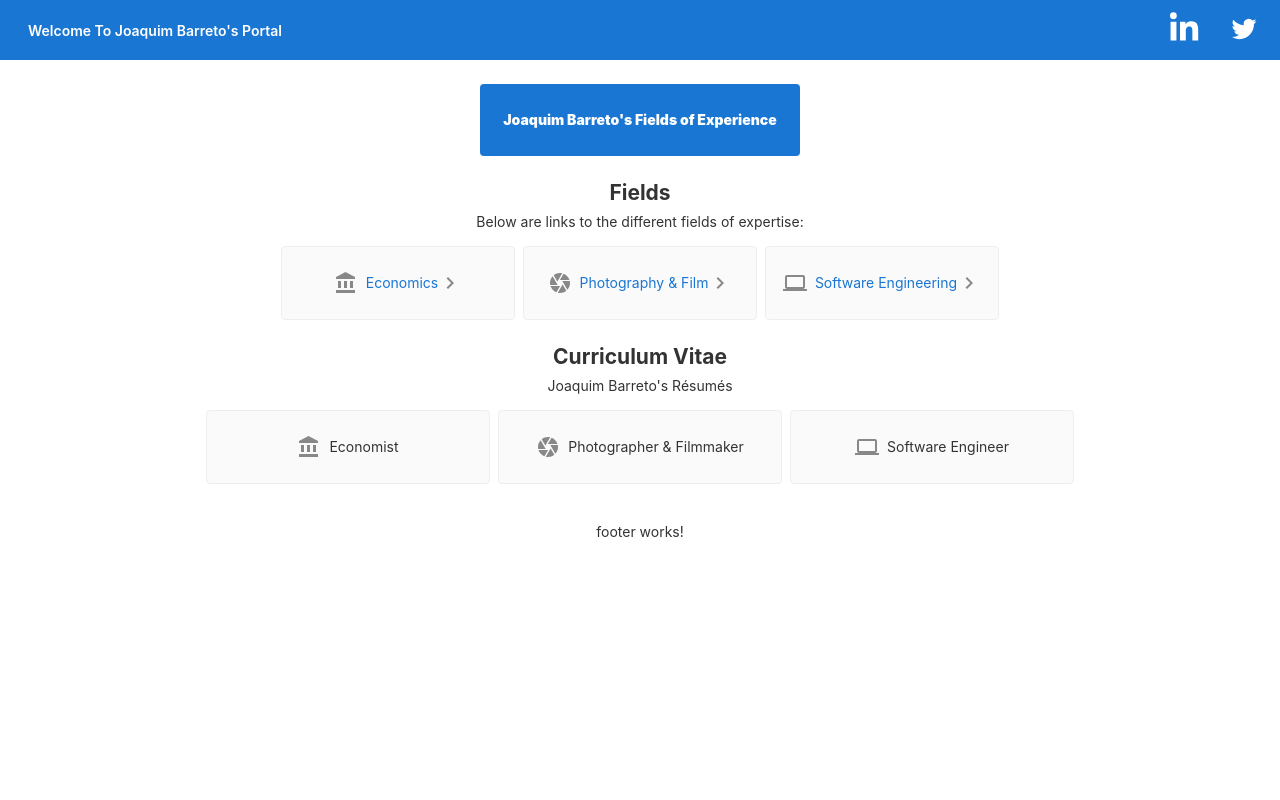
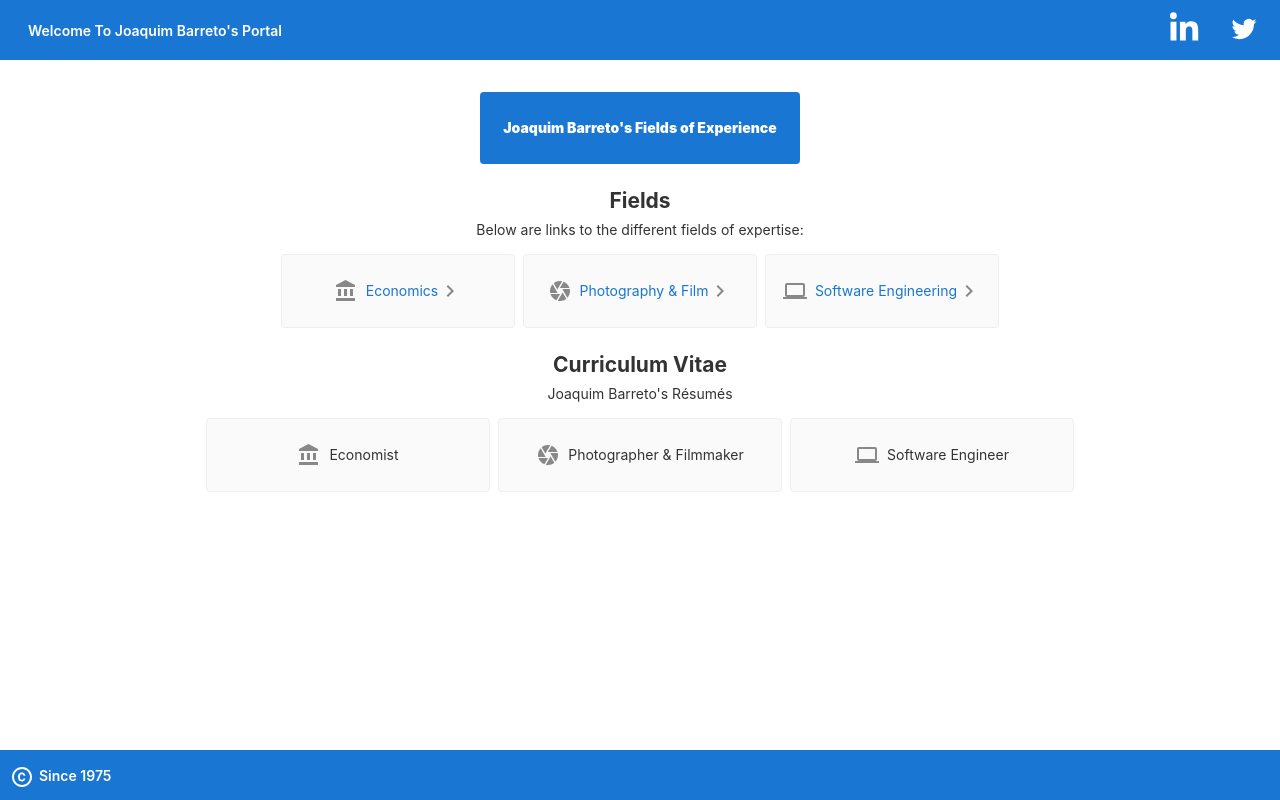
Before and after one commit to joaquimbarreto/joaquimbarreto-pt, an Angular app: page / in a window 1280 px wide. Built offline with nearby package versions, Linux system fonts and the light colour scheme.

Commit message:
sticky footer

```diff
--- a/src/app/app.component.css
+++ b/src/app/app.component.css
@@ -1,5 +1,6 @@
 :host {
-    font-family: -apple-system, BlinkMacSystemFont, "Segoe UI", Roboto, Helvetica, Arial, sans-serif, "Apple Color Emoji", "Segoe UI Emoji", "Segoe UI Symbol";
+  font-family: -apple-system, BlinkMacSystemFont, "Segoe UI", Roboto, Helvetica,
+    Arial, sans-serif, "Apple Color Emoji", "Segoe UI Emoji", "Segoe UI Symbol";
   font-size: 14px;
   color: #333;
   box-sizing: border-box;
@@ -26,7 +27,7 @@
 
 .toolbar {
   height: 60px;
-    margin: -8px;
+  margin: 0px;
   display: flex;
   align-items: center;
   background-color: #1976d2;
@@ -117,7 +118,6 @@
   background-color: #fafafa;
 }
 
-
 .card-container .card:not(.highlight-card) {
   cursor: pointer;
 }
@@ -184,7 +184,7 @@
 }
 
 .terminal pre {
-    font-family: SFMono-Regular,Consolas,Liberation Mono,Menlo,monospace;
+  font-family: SFMono-Regular, Consolas, Liberation Mono, Menlo, monospace;
   color: white;
   padding: 0 1rem 1rem;
   margin: 0;
@@ -210,16 +210,20 @@
   box-shadow: 0px 3px 15px rgba(0, 0, 0, 0.2);
 }
 
-  footer {
-    margin-top: 8px;
+.site {
+  min-height: 100%;
+  margin-bottom: -50px;
+}
+
+.resume {
+  margin-bottom: 50px;
+}
+
+.footer {
+  background-color: #1976d2;
   display: flex;
   align-items: center;
-    line-height: 20px;
-  }
-
-  footer a {
-    display: flex;
-    align-items: center;
+  height: 50px;
 }
 
 .github-star-badge {
@@ -228,18 +232,19 @@
   align-items: center;
   font-size: 12px;
   padding: 3px 10px;
-    border: 1px solid rgba(27,31,35,.2);
+  border: 1px solid rgba(27, 31, 35, 0.2);
   border-radius: 3px;
-    background-image: linear-gradient(-180deg,#fafbfc,#eff3f6 90%);
+  background-image: linear-gradient(-180deg, #fafbfc, #eff3f6 90%);
   margin-left: 4px;
   font-weight: 600;
-    font-family: -apple-system,BlinkMacSystemFont,Segoe UI,Helvetica,Arial,sans-serif,Apple Color Emoji,Segoe UI Emoji,Segoe UI Symbol;
+  font-family: -apple-system, BlinkMacSystemFont, Segoe UI, Helvetica, Arial,
+    sans-serif, Apple Color Emoji, Segoe UI Emoji, Segoe UI Symbol;
 }
 
 .github-star-badge:hover {
-    background-image: linear-gradient(-180deg,#f0f3f6,#e6ebf1 90%);
-    border-color: rgba(27,31,35,.35);
-    background-position: -.5em;
+  background-image: linear-gradient(-180deg, #f0f3f6, #e6ebf1 90%);
+  border-color: rgba(27, 31, 35, 0.35);
+  background-position: -0.5em;
 }
 
 .github-star-badge .material-icons {
@@ -248,11 +253,9 @@
   margin-right: 4px;
 }
 
-
 /* Responsive Styles */
 @media screen and (max-width: 767px) {
-
-    .card-container > *:not(.circle-link) ,
+  .card-container > *:not(.circle-link),
   .terminal {
     width: 100%;
   }
@@ -261,6 +264,4 @@
     height: 16px;
     margin: 8px 0;
   }
-
-
 }
--- a/src/app/app.component.html
+++ b/src/app/app.component.html
@@ -1,3 +1,4 @@
+<div class="site">
   <!-- Toolbar -->
   <div class="toolbar" role="banner">
     <span>Welcome To Joaquim Barreto's Portal</span>
@@ -230,15 +231,16 @@
         <span>Software Engineer</span>
       </div>
     </div>
-
+    <div class="resume">
       <app-economist [show]="showEconomist"></app-economist>
       <app-photographer [show]="showPhotographer"></app-photographer>
       <app-engineer [show]="showEngineer"></app-engineer>
+    </div>
+  </div>
+</div>
 
 <!-- Footer -->
-  <footer>
+<footer class="footer">
   <app-footer></app-footer>
 </footer>
-</div>
-
 <router-outlet></router-outlet>
--- a/src/app/components/footer/footer.component.css
+++ b/src/app/components/footer/footer.component.css
@@ -0,0 +1,20 @@
+.footer-copyright {
+  margin-left: 10px;
+  background-color: #1976d2;
+  display: flex;
+  justify-content: center;
+}
+
+.footer-copyright svg.material-icons path {
+  fill: #fff;
+}
+
+.footer-copyright p {
+  color: #fff;
+  font-weight: 600;
+  margin-left: 5px;
+}
+
+.material-icons {
+  margin-top: 12px;
+}
--- a/src/app/components/footer/footer.component.html
+++ b/src/app/components/footer/footer.component.html
@@ -1 +1,18 @@
-<p>footer works!</p>
+<div class="footer-copyright">
+  <svg
+    class="material-icons"
+    xmlns="http://www.w3.org/2000/svg"
+    xmlns:xlink="http://www.w3.org/1999/xlink"
+    width="24"
+    height="24"
+    viewBox="0 0 24 24"
+  >
+    <defs><path id="a" d="M24 0v24H0V0h24z" /></defs>
+    <clipPath id="b"><use xlink:href="#a" overflow="visible" /></clipPath>
+    <path
+      d="M10.08 10.86c.05-.33.16-.62.3-.87s.34-.46.59-.62c.24-.15.54-.22.91-.23.23.01.44.05.63.13.2.09.38.21.52.36s.25.33.34.53.13.42.14.64h1.79c-.02-.47-.11-.9-.28-1.29s-.4-.73-.7-1.01-.66-.5-1.08-.66-.88-.23-1.39-.23c-.65 0-1.22.11-1.7.34s-.88.53-1.2.92-.56.84-.71 1.36S8 11.29 8 11.87v.27c0 .58.08 1.12.23 1.64s.39.97.71 1.35.72.69 1.2.91 1.05.34 1.7.34c.47 0 .91-.08 1.32-.23s.77-.36 1.08-.63.56-.58.74-.94.29-.74.3-1.15h-1.79c-.01.21-.06.4-.15.58s-.21.33-.36.46-.32.23-.52.3c-.19.07-.39.09-.6.1-.36-.01-.66-.08-.89-.23-.25-.16-.45-.37-.59-.62s-.25-.55-.3-.88-.08-.67-.08-1v-.27c0-.35.03-.68.08-1.01zM12 2C6.48 2 2 6.48 2 12s4.48 10 10 10 10-4.48 10-10S17.52 2 12 2zm0 18c-4.41 0-8-3.59-8-8s3.59-8 8-8 8 3.59 8 8-3.59 8-8 8z"
+      clip-path="url(#b)"
+    />
+  </svg>
+  <p>Since 1975</p>
+</div>
--- a/src/styles.css
+++ b/src/styles.css
@@ -1,4 +1,10 @@
 /* You can add global styles to this file, and also import other style files */
 #toolbar span {
-    padding: 5px
+  padding: 5px;
 }
+
+html,
+body {
+  height: 100%;
+  margin: 0;
+}
```
Lines whose indentation alone changed are shown as unchanged.
